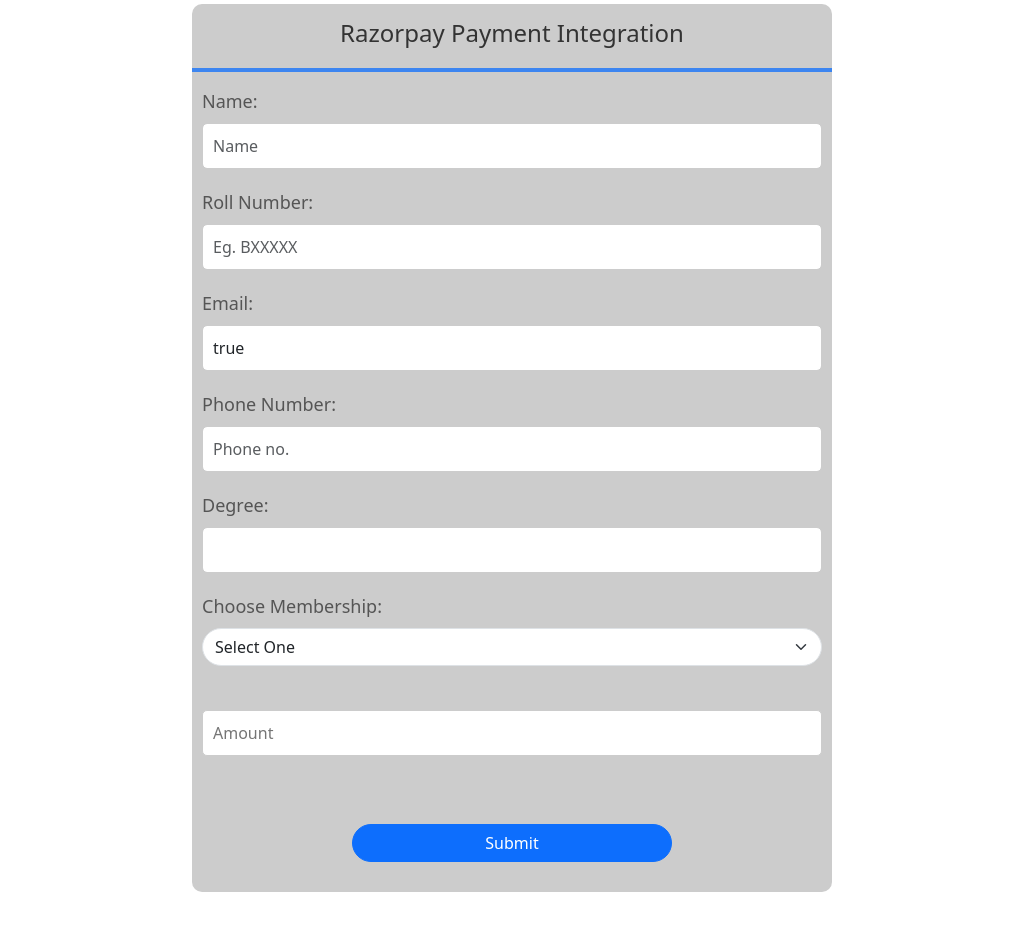
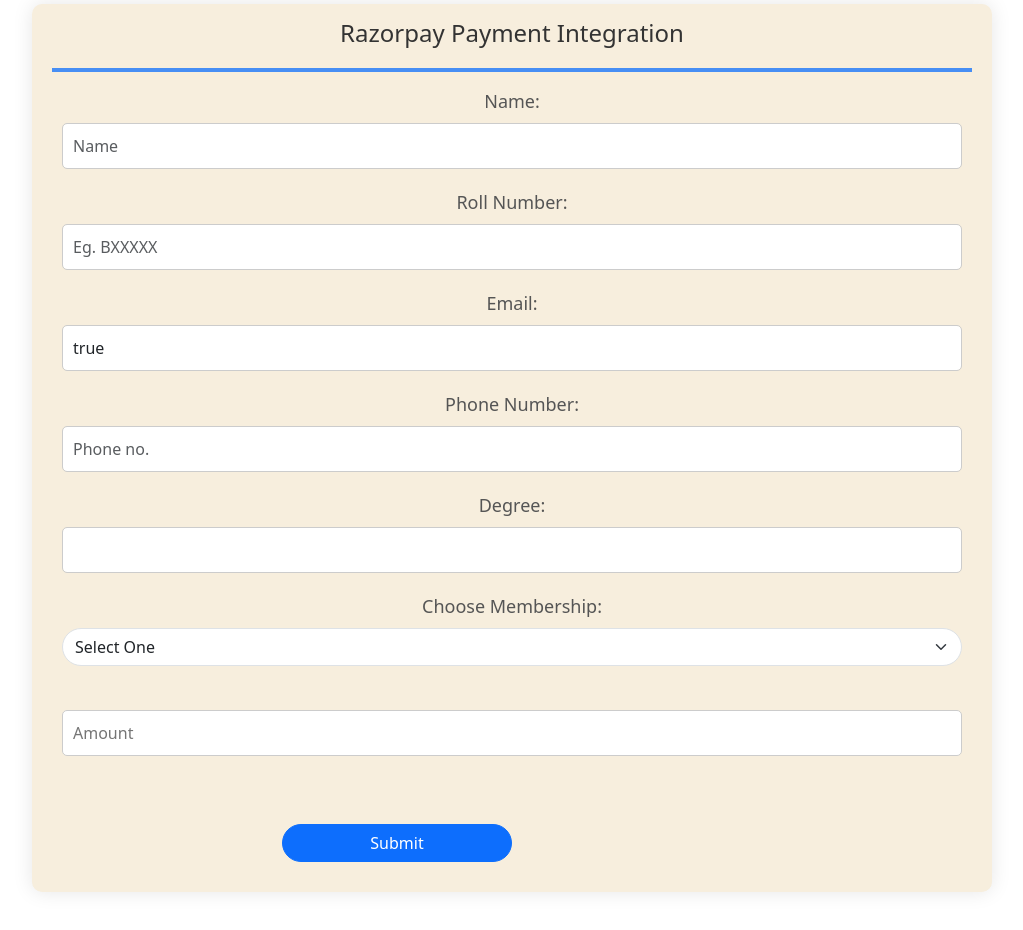
Before and after one commit to piyush-panpaliya/moviescreeningclub, a React (Create React App) app in the folder screening/: page /form in a window 1280 px wide. Shown: the part 120-1050 px from the top of the page, without its empty margins (128-1151 px from the left). Before the commit the page ends 1012 px from the top, so only its background shows below. Built offline with nearby package versions, Linux system fonts and the light colour scheme; sample sign-in values are in the browser's storage; a small style sheet from the web is missing.

Commit message:
frontend done

```diff
--- a/screening/src/Foram.css
+++ b/screening/src/Foram.css
@@ -7,7 +7,7 @@
     padding: 20px;
     border-radius: 10px;
     box-shadow: 0 0 20px rgba(0, 0, 0, 0.1);
-    background-color: #f9f9f9;
+    background-color: #f7eedd;
   }
 
   /* Heading styles */
@@ -44,10 +44,10 @@
 
   /* Button styles */
   button {
-    width: 100%;
+    width: 50%;
     padding: 12px;
     border: none;
-    border-radius: 5px;
+    border-radius: 50px;
     background-color: #007bff;
     color: #fff;
     font-size: 18px;
--- a/screening/src/Signup.css
+++ b/screening/src/Signup.css
@@ -1,7 +1,10 @@
 .password-input {
     position: relative;
   }
+  .container{
 
+    background-color: #f7eedd;
+  }
   .eye-icon {
     position: absolute;
     top: 50%;
--- a/screening/src/components/Foram.js
+++ b/screening/src/components/Foram.js
@@ -182,27 +182,27 @@
 
   return (
     <>
-    <div class="d-flex justify-content-center bg-secondary-gradient main">
-      <div className="App mt-5">
+    <div className="d-flex justify-content-center bg-secondary-gradient main">
+      <div className="App mt-5 container w-75">
         <h2>Razorpay Payment Integration</h2>
-        <hr class="border border-primary border-2 opacity-75"></hr>
+        <hr className="border border-primary border-2 opacity-75"></hr>
         <div className="form-group">
-          <label htmlFor="name" class="form-label">Name:</label>
-          <input type="text" id="name exampleFormControlInput1" class="form-control inp" name="name" placeholder="Name" required />
+          <label htmlFor="name" className="form-label">Name:</label>
+          <input type="text" id="name exampleFormControlInput1" className="form-control inp" name="name" placeholder="Name" required />
         </div>
 
         <div className="form-group">
-          <label htmlFor="rollNumber" class="form-label">Roll Number:</label>
-          <input type="text" id="rollNumber" name="rollNumber" class="form-control inp" placeholder="Eg. BXXXXX" />
+          <label htmlFor="rollNumber" className="form-label">Roll Number:</label>
+          <input type="text" id="rollNumber" name="rollNumber" className="form-control inp" placeholder="Eg. BXXXXX" />
         </div>
 
         <div className="form-group">
-          <label htmlFor="email" class="form-label">Email:</label>
+          <label htmlFor="email" className="form-label">Email:</label>
           <input
             type="text"
             id="email"
             name="email"
-            class="form-control inp"
+            className="form-control inp"
             required
             value={email}
             readOnly
@@ -210,26 +210,26 @@
         </div>
 
         <div className="form-group">
-          <label htmlFor="phoneNumber" class="form-label">Phone Number:</label>
-          <input type="text" id="phoneNumber" class="form-control inp" name="phoneNumber"placeholder="Phone no." required />
+          <label htmlFor="phoneNumber" className="form-label">Phone Number:</label>
+          <input type="text" id="phoneNumber" className="form-control inp" name="phoneNumber"placeholder="Phone no." required />
         </div>
 
         <div className="form-group">
-          <label htmlFor="degree" class="form-label">Degree:</label>
+          <label htmlFor="degree" className="form-label">Degree:</label>
           <input
             type="text"
             id="degree"
             name="degree"
-            class="form-control inp"
+            className="form-control inp"
             value={degree}
             readOnly
           />
         </div>
 
         <div className="form-group">
-          <label htmlFor="membership" class="form-label">Choose Membership:</label>
+          <label htmlFor="membership" className="form-label">Choose Membership:</label>
           <select
-            class="form-select inp"
+            className="form-select inp"
             id="membership"
             name="membership"
             required
@@ -244,13 +244,13 @@
         </div>
 
         <br />
-        <div class="form-group">
-        <input class="inp" type="text" placeholder="Amount" value={amount} readOnly />
+        <div className="form-group">
+        <input className="inp" type="text" placeholder="Amount" value={amount} readOnly />
         </div>
         <br />
         <br />
-        <div class="d-grid gap-2 col-6 mx-auto">
-        <button onClick={handleSubmit}class="btn btn-primary sub">Submit</button>
+        <div className="d-grid gap-2 col-6 mx-auto">
+        <button onClick={handleSubmit}className="btn btn-primary sub">Submit</button>
       </div>
       </div>
       </div>
--- a/screening/src/components/Myaccount.js
+++ b/screening/src/components/Myaccount.js
@@ -32,7 +32,7 @@
   return (
     <div>
       <h2>Your Memberships:</h2>
-      <table class="table">
+      <table className="table">
         <thead>
           <tr>
             <th>Membership Type</th>
--- /dev/null
+++ b/screening/src/components/adddropvolunteer.css
@@ -0,0 +1,16 @@
+.container{
+
+    background-color: #f7eedd;
+}
+
+button {
+    width: 50%;
+    padding: 12px;
+    border: none;
+    border-radius: 50px;
+    background-color: #007bff;
+    color: #fff;
+    font-size: 18px;
+    cursor: pointer;
+    transition: background-color 0.3s ease;
+  }
--- a/screening/src/components/adddropvolunteer.js
+++ b/screening/src/components/adddropvolunteer.js
@@ -1,5 +1,6 @@
 import React, { useState, useEffect } from 'react';
 import { useNavigate } from 'react-router-dom';
+import './adddropvolunteer.css';
 
 const AddDropVolunteer = () => {
   const [email, setEmail] = useState('');
@@ -46,7 +47,7 @@
   };
 
   return (
-    <div>
+    <div className='container w-75'>
       <h1>Add/Drop Volunteer</h1>
       <form onSubmit={handleSubmit}>
         <label htmlFor="email">Email:</label>
@@ -69,6 +70,7 @@
           <option value="volunteer">Volunteer</option>
           <option value="admin">Admin</option>
         </select>
+        <p></p>
         <button type="submit">Submit</button>
       </form>
     </div>
--- a/screening/src/components/addmovie.js
+++ b/screening/src/components/addmovie.js
@@ -132,39 +132,40 @@
   };
 
   return (
-    <div>
+    <div className='container w-75'>
       <h2>Add a New Movie</h2>
       <form onSubmit={handleSubmit}>
         <fieldset>
           <legend>Movie Information</legend>
           <div>
-            <label htmlFor="title">Title:</label>
-            <input type="text" id="title" name="title" value={formData.title} onChange={handleChange} required />
+            <label htmlFor="title" className='form-label'>Title:</label>
+            <input type="text" className='form-control' id="title" name="title" value={formData.title} onChange={handleChange} required />
           </div>
           <div>
-            <label htmlFor="poster">Poster URL:</label>
-            <input type="text" id="poster" name="poster" value={formData.poster} onChange={handleChange} required />
+            <label htmlFor="poster" className='form-label'>Poster URL:</label>
+            <input type="text" className='form-control' id="poster" name="poster" value={formData.poster} onChange={handleChange} required />
           </div>
           <div>
-            <label htmlFor="description">Description:</label>
-            <textarea id="description" name="description" value={formData.description} onChange={handleChange} required />
+            <label htmlFor="description" className='form-label'>Description:</label>
+            <textarea id="description" className='form-control' name="description" value={formData.description} onChange={handleChange} required />
           </div>
           <div>
             <label htmlFor="releaseDate">Release Date:</label>
-            <input type="date" id="releaseDate" name="releaseDate" value={formData.releaseDate} onChange={handleChange} required />
+            <input type="date" className='form-control-lg' id="releaseDate" name="releaseDate" value={formData.releaseDate} onChange={handleChange} required />
           </div>
           <div>
-            <label htmlFor="genre">Genre:</label>
-            <input type="text" id="genre" name="genre" value={formData.genre} onChange={handleChange} required />
+            <label htmlFor="genre" className='form-label'>Genre:</label>
+            <input type="text" className='form-control' id="genre" name="genre" value={formData.genre} onChange={handleChange} required />
           </div>
           <div>
-            <label htmlFor="currentscreening">Current Screening:</label>
-            <select id="currentscreening" name="currentscreening" value={formData.currentscreening ? 'Ongoing' : 'Upcoming'} onChange={handleChange} required>
+            <label htmlFor="currentscreening" className='form-label'>Current Screening:</label>
+            <select id="currentscreening" className='form-select'  name="currentscreening" value={formData.currentscreening ? 'Ongoing' : 'Upcoming'} onChange={handleChange} required>
               <option value="Ongoing">Ongoing</option>
               <option value="Upcoming">Upcoming</option>
             </select>
           </div>
         </fieldset>
+        <p></p>
         <button type="submit">Add Movie</button>
       </form>
     </div>
--- a/screening/src/components/home.css
+++ b/screening/src/components/home.css
@@ -1,19 +1,23 @@
 .container {
     text-align: center;
+    width: 100%;
     max-width: 100%; /* Allow the container to occupy the full width */
-    overflow-x: auto; /* Enable horizontal scrolling */
+    /* Enable horizontal scrolling */
+
     white-space: nowrap; /* Prevent wrapping of elements */
   }
 
+.overflow-x-scroll{
+  overflow-x: auto;
+}
   .movie-list {
     display: inline-flex;
+    margin-top: 20px;
     flex-direction: row; /* Arrange movies in a horizontal row */
     flex-wrap: nowrap; /* Prevent wrapping of movies to next line */
   }
 
-  .movie-list.upcoming {
-    margin-top: 20px; /* Add margin between ongoing and upcoming movies */
-  }
+
 
   .movie-card {
     width: 220px; /* Set a fixed width for each movie card */
@@ -32,7 +36,7 @@
   .movie-card img {
     width: 100%; /* Ensure image fills the container */
     height: 100%; /* Ensure image fills the container */
-    object-fit: cover; /* Resize image to cover the container */
+    /*object-fit: cover;  Resize image to cover the container */
     border-radius: 10px;
   }
 
--- a/screening/src/components/home.js
+++ b/screening/src/components/home.js
@@ -1,6 +1,7 @@
 import React, { useState, useEffect } from "react";
 import axios from "axios";
 import "./home.css";
+import Logo from '../images/logo.png';
 
 const Home = () => {
   const [movies, setMovies] = useState([]);
@@ -9,6 +10,7 @@
     axios.get("http://localhost:8000/movie/movies")
       .then(response => {
         setMovies(response.data);
+        console.log("Hi");
       })
       .catch(error => {
         console.error("Error fetching movies:", error);
@@ -18,9 +20,11 @@
   // Filter ongoing and upcoming movies
   const ongoingMovies = movies.filter(movie => movie.currentscreening);
   const upcomingMovies = movies.filter(movie => !movie.currentscreening).slice(0, 4); // Display up to 4 upcoming movies
+  console.log(ongoingMovies);
+
 
   return (
-    <div>
+    <><div>
       <nav className="fnav">
         <div className="left">
           <img src="logo.png" alt="" />
@@ -30,24 +34,32 @@
         </div>
       </nav>
 
+
+
       <div className="container">
         <h2>Ongoing Movies</h2>
-        <div className="movie-list">
-          {ongoingMovies.map((movie, index) => (
-            <div key={index} className="movie-card">
-              <img src={movie.poster} alt={movie.title} />
-              <div className="movie-details">
-                <p className="movie-title">{movie.title}</p>
-                <p className="movie-genre">{movie.genre}</p>
-              </div>
-            </div>
+        <div className="overflow-x-scroll">
+        <div className="movie-list ">
+        {ongoingMovies.map((movie) => (
+
+        <div className="movie-card">
+          <img src={movie.poster} alt={movie.title} />
+          <div className="movie-details">
+            <p className="movie-title">{movie.title}</p>
+            <p className="movie-genre">{movie.genre}</p>
+          </div>
+        </div>
           ))}
         </div>
+        </div>
+
 
         <hr className="separator" />
 
+          <div className="container ">
         <h2>Upcoming Movies</h2>
-        <div className="movie-list upcoming">
+        <div className="overflow-x-scroll">
+        <div className="movie-list">
           {upcomingMovies.map((movie, index) => (
             <div key={index} className="movie-card">
               <img src={movie.poster} alt={movie.title} />
@@ -58,6 +70,8 @@
             </div>
           ))}
         </div>
+        </div>
+      </div>
       </div>
 
       <div className="footer">
@@ -70,7 +84,9 @@
         </div>
       </div>
     </div>
+
+    </>
   );
-};
 
+          };
 export default Home;
--- a/screening/src/components/navbar.js
+++ b/screening/src/components/navbar.js
@@ -20,7 +20,7 @@
   };
 
   return (
-    <nav className="navbar navbar-expand-lg navbar-light">
+    <nav className="navbar navbar-expand-lg">
       <div className="container-fluid">
         <Link className="navbar-brand" to="/">
           <img src={Logo} height="50px" alt="Movies" />
```
